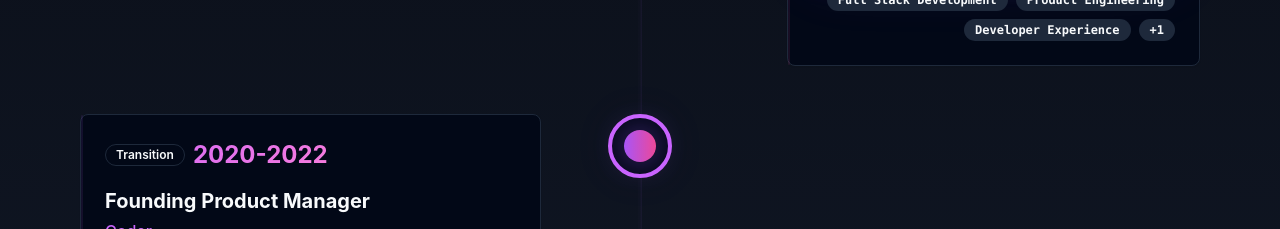
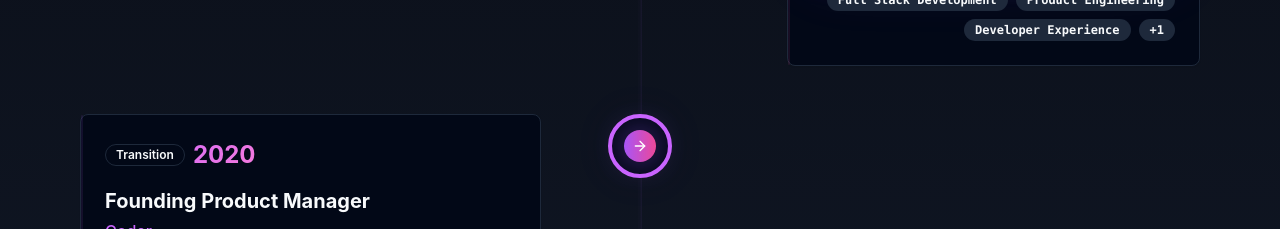
Before and after one commit to exvuma/exvuma.me, a React (Vite) app: page / in a window 1280 px wide. Shown: the part 4000-4229 px from the top of the page. Built offline with nearby package versions, Linux system fonts and the light colour scheme.

Commit message:
timeline correction and edit

```diff
--- a/src/components/Timeline.tsx
+++ b/src/components/Timeline.tsx
@@ -19,7 +19,7 @@ const Timeline = () => {
       type: "education",
       description: "Specialized in Computer Science within the Electrical Engineering program, complemented by a Tech Breadth in Business Management to establish a strong foundation in both technical and business domains.",
       skills: ["Electrical Engineering", "Computer Science", "Business Management", "Technical Foundation"],
-      icon: "GraduationCap",
+      icon: GraduationCap,
       achievement: "Graduated with a unique blend of deep technical expertise and strategic business acumen."
     },
     {
@@ -30,7 +30,7 @@ const Timeline = () => {
       type: "engineering",
       description: "Pioneered support processes for a 24/7 global team, managed on-call incident response, and led the development of internal tools to boost team efficiency.",
       skills: ["Incident Response", "Process Optimization", "Internal Tooling", "SLA Management"],
-      icon: "Code",
+      icon: Code,
       achievement: "Increased automated ticket responses by 200/week and improved agent resolve rate by 2 minutes/ticket."
     },
     {
@@ -41,18 +41,18 @@ const Timeline = () => {
       type: "engineering",
       description: "Drove the design and development of the CLI, UI, and backend for Cloudflare Workers (now Pages), significantly enhancing the developer experience.",
       skills: ["Full Stack Development", "Product Engineering", "Developer Experience", "User Testing"],
-      icon: "Code",
+      icon: Code,
       achievement: "Built and launched Cloudflare Zoneless (now Pages), a key component of the developer platform."
     },
     {
       id: 4,
-      year: "2020-2022",
+      year: "2020",
       role: "Founding Product Manager",
       company: "Coder",
       type: "transition",
       description: "Transitioned to product management, defining Coder's inaugural product roadmap and spearheading the strategy for penetrating the enterprise market.",
       skills: ["Product Strategy", "Roadmap Development", "Enterprise GTM", "FOSS to Enterprise"],
-      icon: "ArrowRight",
+      icon: ArrowRight,
       achievement: "Crafted and delivered the first 3-month roadmap and a comprehensive enterprise strategy."
     },
     {
@@ -63,7 +63,7 @@ const Timeline = () => {
       type: "product",
       description: "Led initiatives to unify GitHub's internal developer experience with GitHub Enterprise Server (GHES), defining the roadmap for Dependabot and internal testing.",
       skills: ["Developer Experience", "Enterprise Solutions", "Feature Prioritization", "Roadmap Definition"],
-      icon: "User",
+      icon: User,
       achievement: "Acquired 60 enterprise customers by launching Dependabot updates on GHES."
     },
     {
@@ -74,18 +74,18 @@ const Timeline = () => {
       type: "product",
       description: "Shaped the long and short-term product strategy for incident management, aligning with marketing for go-to-market execution and sales enablement.",
       skills: ["Product Strategy", "Incident Management", "Go-to-Market Strategy", "Sales Enablement"],
-      icon: "User",
+      icon: User,
       achievement: "Defined and executed a comprehensive incident management product strategy."
     },
     {
       id: 7,
-      year: "2023",
+      year: "2023-2024",
       role: "Founding PM - Roamly",
       company: "Outdoorsy",
       type: "product",
       description: "As the Founding Product Manager for Roamly, I defined and launched new insurance products, working directly with founders on the vision and strategy to secure investor funding.",
       skills: ["Product Innovation", "Insurtech", "Founder Collaboration", "Investment Strategy"],
-      icon: "Briefcase",
+      icon: Briefcase,
       achievement: "Successfully launched 3 new insurance products and onboarded over 200 users to Roamly Care."
     },
     {
@@ -96,7 +96,7 @@ const Timeline = () => {
       type: "product",
       description: "Leading AI/ML product initiatives, including a new ranking model that significantly boosts conversion rates and revenue through data-driven enhancements.",
       skills: ["AI/ML Product Strategy", "Machine Learning Models", "Revenue Growth", "Data-Driven Decisions"],
-      icon: "User",
+      icon: User,
       achievement: "Drove $1.2M-$3M in projected annualized revenue by increasing booking sealed CVR by 5%."
     }
   ];
```
